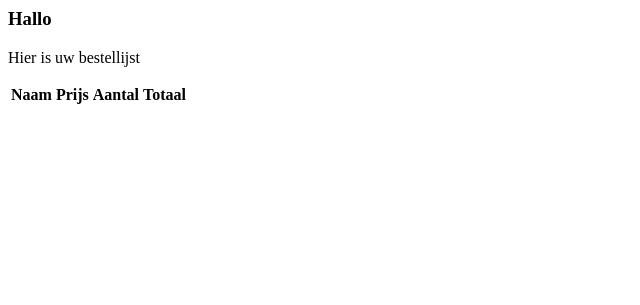
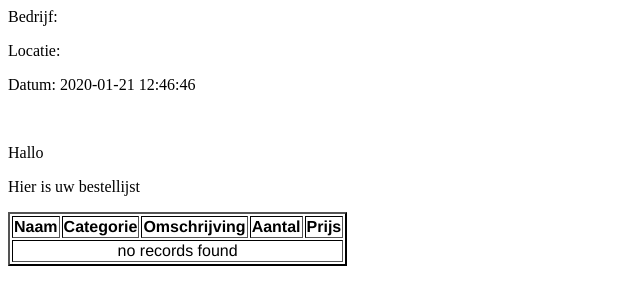
Before and after one commit to Laurens21/Shopping-Cart, a Symfony app: template templates/emails/checkout.html.twig in a window 1280 px wide. Shown: the top 305 px of the page, without its empty margins (0-640 px from the left). Run offline with Twig, Linux system fonts and the light colour scheme; the template is opened without the code that fills it, so the values that code supplies are empty; some libraries are stand-ins or nearby versions.

Commit message:
new changes

```diff
--- a/templates/emails/checkout.html.twig
+++ b/templates/emails/checkout.html.twig
@@ -1,26 +1,47 @@
-<h3>Hallo {{ Naam }}</h3>
-
+<p>Bedrijf: </p>
+<p>Locatie: </p>
+<p>Datum: {{ "now"|date('Y-m-d H:i:s') }}</p>
+<br>
+<p>Hallo {{ Naam }}</h3>
 <p>Hier is uw bestellijst</p>
 
-<table>
-    <tr>
+<table border="2" style="border-color:black; text-align: center; font-family: Helvetica">
+    <tr style="padding:2px;">
         <th>Naam</th>
+        <th>Categorie</th>
+        <th>Omschrijving</th>
+        <th>Aantal</th>
         <th>Prijs</th>
-        <th>Aantal</th>
-        <th>Totaal</th>
     </tr>
-{% for product in Products %}
-    <tr>
-        <td data-th="Product">
-            <p class="nomargin">{{ product.Product.Naam }}</p>
-        </td>
-        <td data-th="Price">€ <span class="price">{{ product.Product.Prijs }}</span></td>
-        <td data-th="Quantity">
-            <p class="form-control text-center amount">{{ product.Aantal }}</p>
+    {% set totalPrice = 0 %}
+    {% for product in Products %}
+    <tr style="padding:2px; ">
+        <td>
+            {{ product.Product.Naam }}
         </td>
         <td>
-            <p class="form-control text-center amount">{{ product.Aantal * product.Product.Prijs }}</p>
+            {{ product.Product.categorieid }}
+        </td>
+        <td>
+            {{ product.Product.omschrijving }}
+        </td>
+        <td>
+            {{ product.Aantal }}
+        </td>
+        <td>
+            {{ product.Product.Prijs }}
         </td>
     </tr>
-{% endfor %}
+        {% set totalPrice = totalPrice + (product.Aantal * product.Product.Prijs)|number_format(2, '.', ',') %}
+    {% else %}
+        <tr>
+            <td colspan="6">no records found</td>
+        </tr>
+    {% endfor %}
+    {% if totalPrice != null %}
+        <tr style="padding:2px; ">
+            <td colspan="3"></td>
+            <th colspan="2">Totaal prijs : {{ totalPrice }}</th>
+        </tr>
+    {% endif %}
 </table>
```
Also changed, not shown: src/Controller/ProductController.php (+5 -3 lines), templates/cart/index.html.twig (+18 -11 lines), templates/product/index.html.twig (+6 -4 lines).
